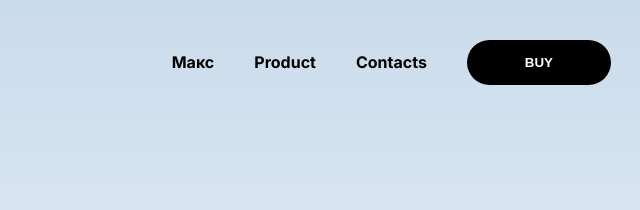
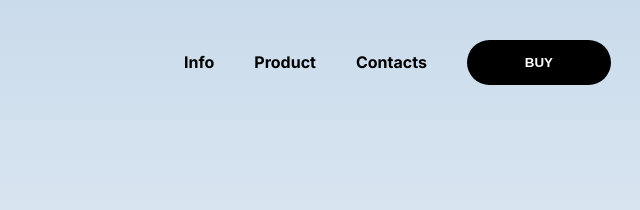
Before and after one commit to Oksana2020LA/headphones-website, a plain HTML site: page index.html in a window 1280 px wide. Shown: the top 210 px of the page, 629-1269 px from the left. Drawn offline with Linux system fonts and the light colour scheme.

Commit message:
Update index.html

```diff
--- a/index.html
+++ b/index.html
@@ -25,7 +25,7 @@
           <nav class="menu">
             <ul class="menu__list">
               <li class="menu__item">
-                <a class="menu__link" href="#">Макс</a>
+                <a class="menu__link" href="#">Info</a>
               </li>
 
               <li class="menu__item">
```
